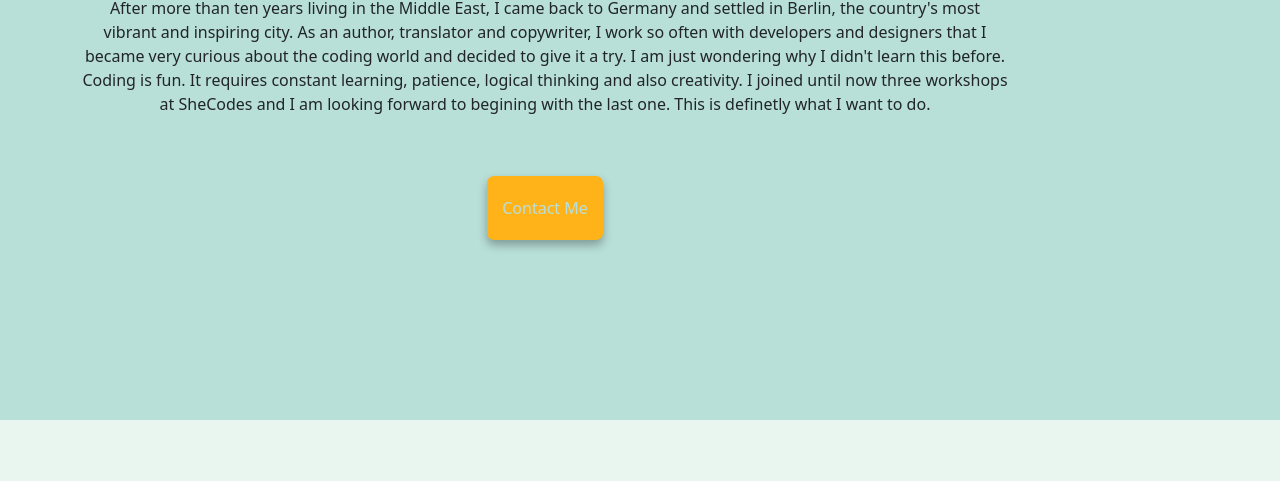
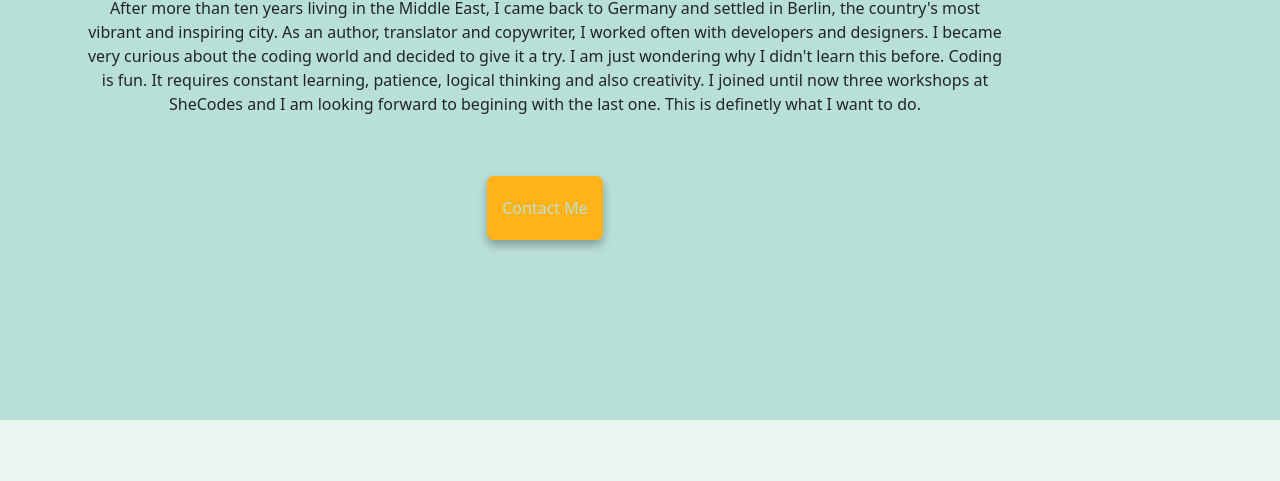
Before and after one commit to OlgaMilemis/Responsive-final-project, a plain HTML site: page about.html in a window 1280 px wide. Shown: the part 619-1100 px from the top of the page. Drawn offline with nearby package versions, Linux system fonts and the light colour scheme.

Commit message:
added content

```diff
--- a/about.html
+++ b/about.html
@@ -61,14 +61,14 @@
             <p>
               After more than ten years living in the Middle East, I came back
               to Germany and settled in Berlin, the country's most vibrant and
-              inspiring city. As an author, translator and copywriter, I work so
-              often with developers and designers that I became very curious
-              about the coding world and decided to give it a try. I am just
-              wondering why I didn't learn this before. Coding is fun. It
-              requires constant learning, patience, logical thinking and also
-              creativity. I joined until now three workshops at SheCodes and I
-              am looking forward to begining with the last one. This is
-              definetly what I want to do.
+              inspiring city. As an author, translator and copywriter, I worked
+              often with developers and designers. I became very curious about
+              the coding world and decided to give it a try. I am just wondering
+              why I didn't learn this before. Coding is fun. It requires
+              constant learning, patience, logical thinking and also creativity.
+              I joined until now three workshops at SheCodes and I am looking
+              forward to begining with the last one. This is definetly what I
+              want to do.
             </p>
             <div class="navigation-links">
               <a href="contact.html" class="contact-link">Contact me</a>
```
Also changed, not shown: blog.html (+4 -3 lines), index.html (+2 -2 lines).
